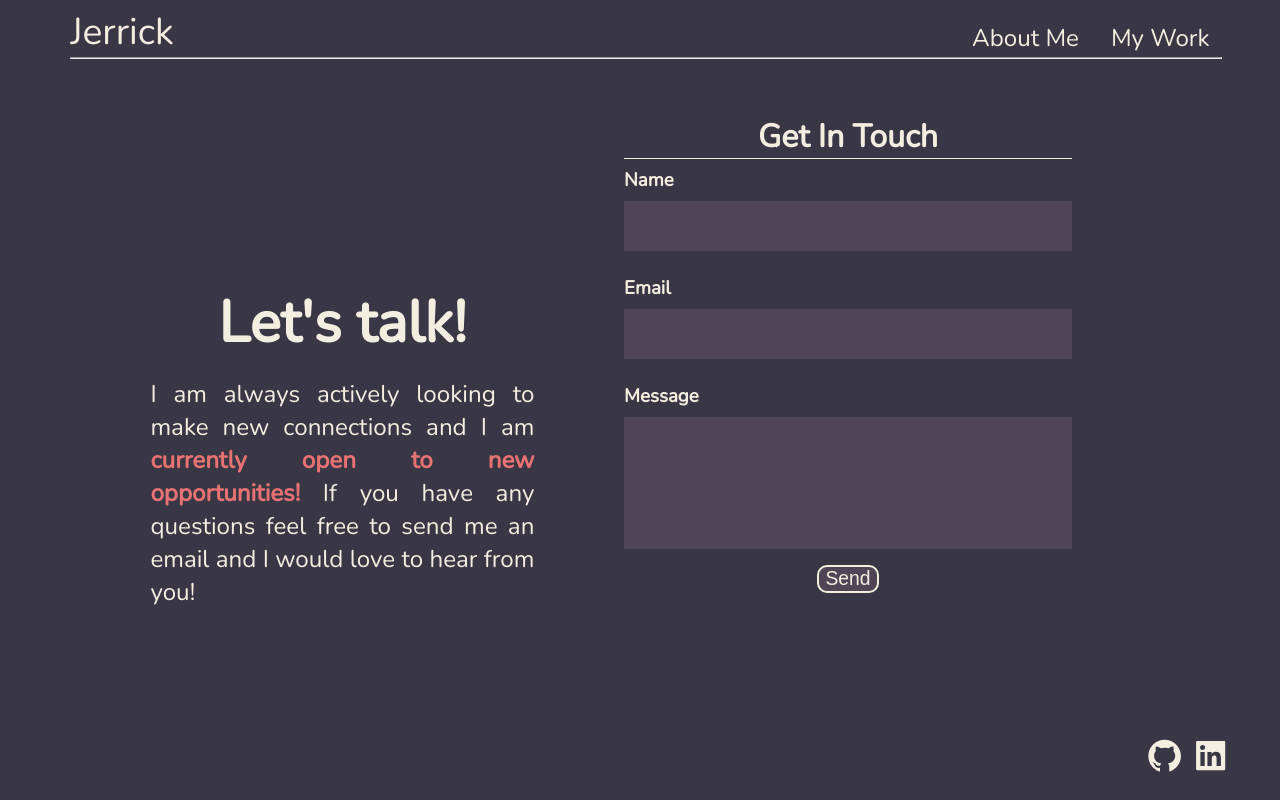
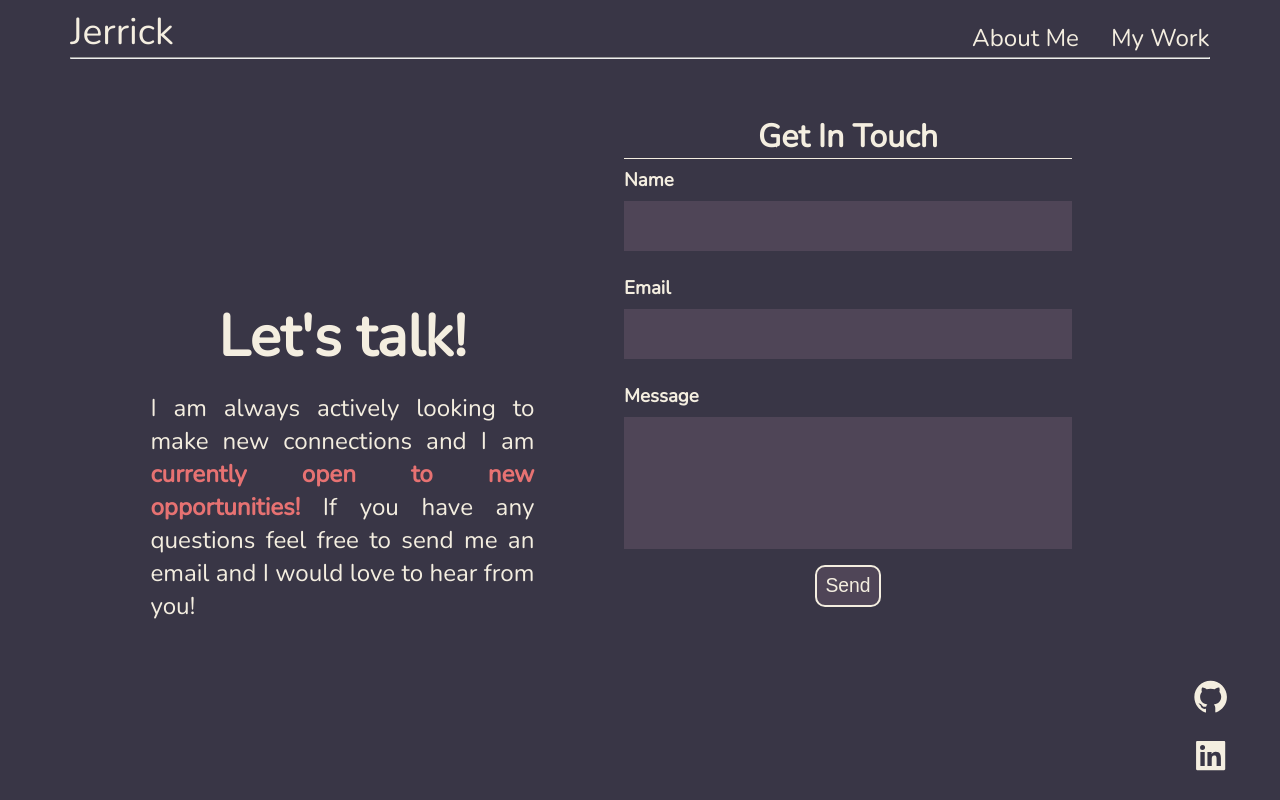
Before and after one commit to Jerricke/my-portfolio2.0, a React (Vite) app: page /contact in a window 1280 px wide. Built offline with nearby package versions, Linux system fonts and the light colour scheme.

Commit message:
fix attempt 6

```diff
--- a/src/App.css
+++ b/src/App.css
@@ -12,6 +12,14 @@
   color: var(--text);
   margin: 0;
   /* overflow-y: hidden; */
+}
+
+*,
+*::before,
+*::after {
+  margin: 0;
+  padding: 0;
+  box-sizing: border-box !important;
 }
 
 
@@ -49,7 +57,7 @@
 
 footer nav {
   display: flex;
-  flex-direction: row;
+  flex-direction: column;
   gap: 0.5rem;
 }
 
--- a/src/components/Contact_Main/Contact.css
+++ b/src/components/Contact_Main/Contact.css
@@ -75,6 +75,7 @@
     margin-inline: auto;
     display: block;
     margin-bottom: 1rem;
+    padding: 0.5rem
 }
 
 .contact__form button:hover {
```
